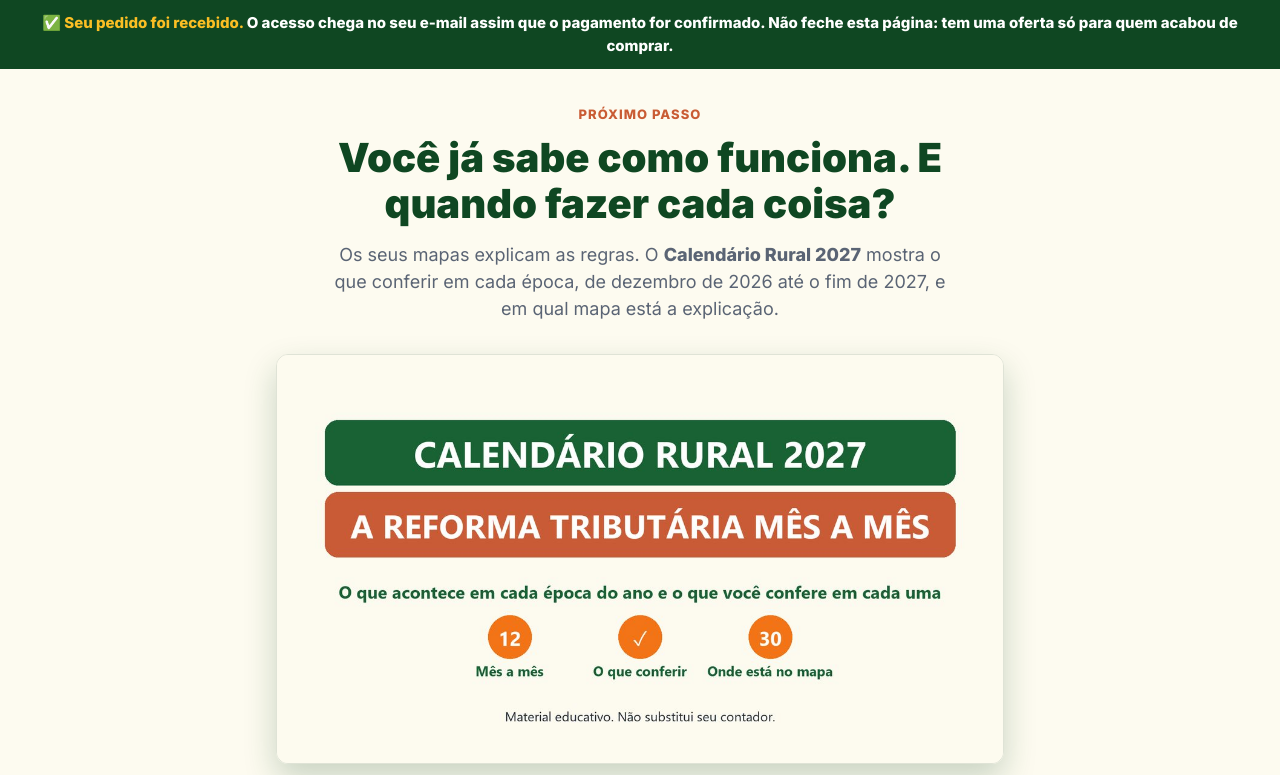
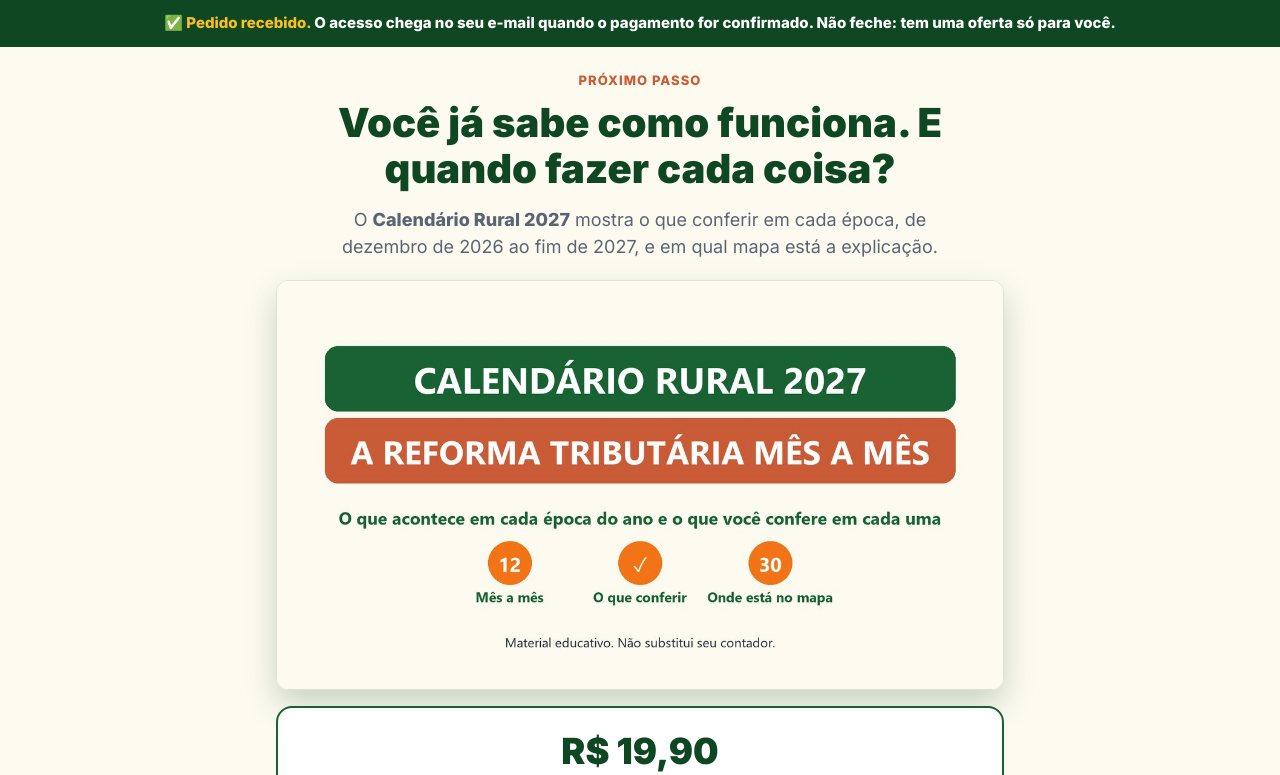
Before and after one commit to rruvz/pagina-cnpj-produtor-rural, a plain HTML site: page upsell.html in a window 1280 px wide. Shown: the top 775 px of the page. Drawn offline with Linux system fonts and the light colour scheme.

Commit message:
Encurta topo e subtitulo para o botao aparecer sem rolar no celular
Co-Authored-By: Claude Opus 5.5 <noreply@anthropic.com>

```diff
--- a/upsell.html
+++ b/upsell.html
@@ -14,11 +14,11 @@ img{display:block;max-width:100%;height:auto}
 .wrap{max-width:760px;margin:0 auto;padding:0 16px}
 .topo{background:var(--verde-esc);color:#fff;text-align:center;font-weight:700;font-size:15px;padding:12px 16px}
 .topo b{color:#fbbf24}
-header{padding:32px 0 8px;text-align:center}
+header{padding:20px 0 4px;text-align:center}
 .eyebrow{display:inline-block;font-size:13px;font-weight:800;letter-spacing:.08em;text-transform:uppercase;color:var(--terra);margin-bottom:10px}
 h1{font-size:clamp(27px,5vw,40px);line-height:1.15;font-weight:900;color:var(--verde-esc)}
 .sub{font-size:18px;color:var(--suave);margin:14px auto 0;max-width:620px}
-.capa{margin:24px 0;border-radius:12px;box-shadow:0 14px 32px rgba(15,71,34,.22);border:1px solid var(--borda)}
+.capa{margin:16px 0;border-radius:12px;box-shadow:0 14px 32px rgba(15,71,34,.22);border:1px solid var(--borda)}
 h2{font-size:clamp(22px,4vw,28px);line-height:1.2;font-weight:800;color:var(--verde-esc);margin:36px 0 14px;text-align:center}
 .lista{display:grid;gap:10px}
 .lista div{background:#fff;border:1px solid var(--borda);border-radius:12px;padding:14px 16px 14px 50px;position:relative}
@@ -41,13 +41,13 @@ footer a{color:var(--verde-esc)}
 </style>
 </head>
 <body>
-<div class="topo">✅ <b>Seu pedido foi recebido.</b> O acesso chega no seu e-mail assim que o pagamento for confirmado. Não feche esta página: tem uma oferta só para quem acabou de comprar.</div>
+<div class="topo">✅ <b>Pedido recebido.</b> O acesso chega no seu e-mail quando o pagamento for confirmado. Não feche: tem uma oferta só para você.</div>
 
 <div class="wrap">
 <header>
   <span class="eyebrow">Próximo passo</span>
   <h1>Você já sabe como funciona. E quando fazer cada coisa?</h1>
-  <p class="sub">Os seus mapas explicam as regras. O <b>Calendário Rural 2027</b> mostra o que conferir em cada época, de dezembro de 2026 até o fim de 2027, e em qual mapa está a explicação.</p>
+  <p class="sub">O <b>Calendário Rural 2027</b> mostra o que conferir em cada época, de dezembro de 2026 ao fim de 2027, e em qual mapa está a explicação.</p>
 </header>
 
 <img class="capa" src="img/cal-capa.jpg" alt="Capa do Calendário Rural 2027: a reforma tributária mês a mês" width="1200" height="675">
```
Also changed, not shown: downsell.html (+3 -3 lines).
